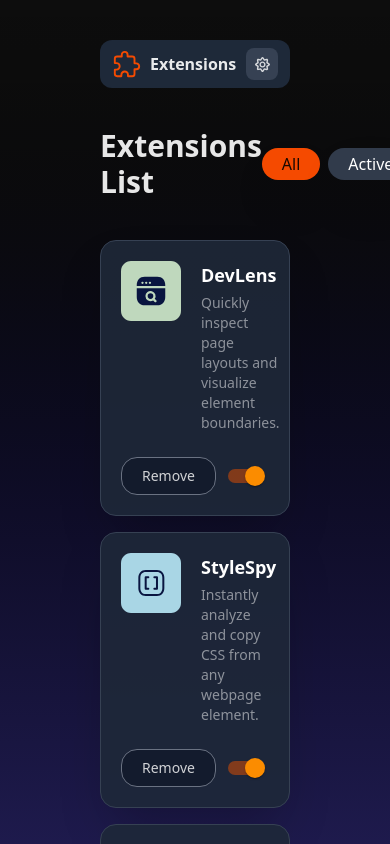
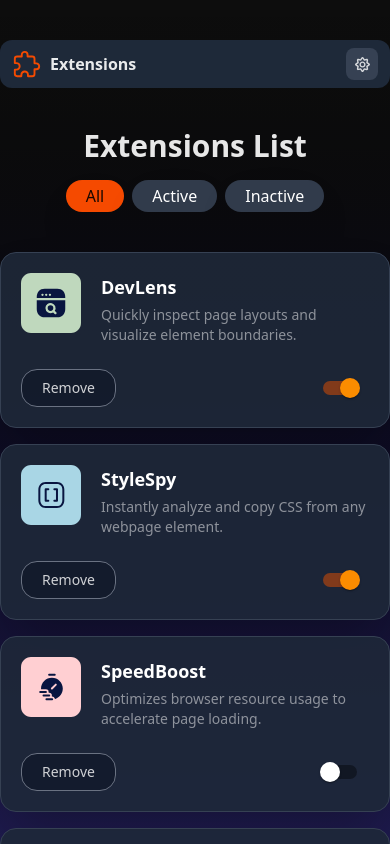
Before and after one commit to Lucasmenezes08/UI_gerenciador_extensoes, a React (Vite) app in the folder UI_gerenciador_extensoes/: page / in a window 390 px wide. Built offline with nearby package versions, Linux system fonts and the light colour scheme.

Commit message:
:iphone: implementar responsividade para telas mobile.

```diff
--- a/UI_gerenciador_extensoes/src/components/App.tsx
+++ b/UI_gerenciador_extensoes/src/components/App.tsx
@@ -5,7 +5,7 @@ import Header from "./header/header"
 function App() {
 
   return (
-    <section className="px-25 pt-10 pb-10 w-full h-screen flex flex-col bg-linear-to-b from-black/95 to-indigo-950 font-sans overflow-auto gap-10">
+    <section className="sm:px-10 md:px-15 lg:px-25 pt-10 pb-10 w-full h-screen flex flex-col bg-linear-to-b from-black/95 to-indigo-950 font-sans overflow-auto gap-10">
       <Header/>
 
       <section>
--- a/UI_gerenciador_extensoes/src/components/extensions/extensionStates/extensionState.tsx
+++ b/UI_gerenciador_extensoes/src/components/extensions/extensionStates/extensionState.tsx
@@ -6,7 +6,7 @@ export default function ExtensionState (){
 
 
     return (
-        <section className="flex flex-row justify-between items-center">
+        <section className="flex flex-col lg:flex-row justify-between items-center gap-4">
             <h2 className="text-3xl font-semibold text-white/90 text-shadow-2xl">Extensions List</h2>
 
             <section className="flex flex-row gap-2">
```
